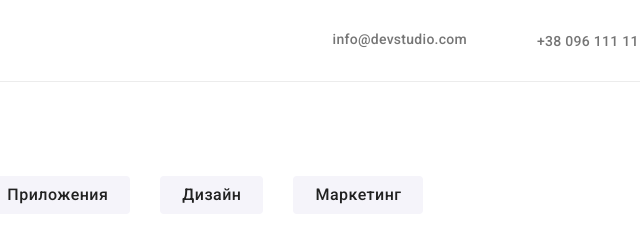
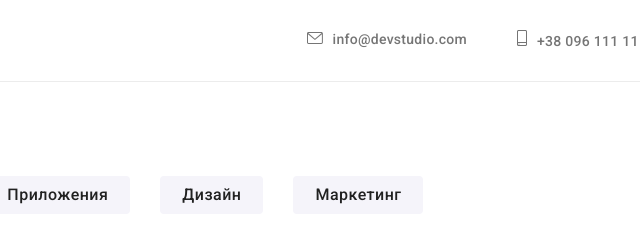
Before and after one commit to Andrey-Baranyuk/goit-markup-hw-04, a plain HTML site: page portfolio.html in a window 1280 px wide. Shown: the top 240 px of the page, 581-1221 px from the left. Drawn offline with Linux system fonts and the light colour scheme.

Commit message:
portfolio svg

```diff
--- a/portfolio.html
+++ b/portfolio.html
@@ -30,14 +30,14 @@
             <ul class="header-list-contacts">
                 <li class="header-contacts-item list">
                     <svg class="mail-icon">
-                        <use href="../img/sprite.svg#icon-letter"></use>
+                        <use href="./img/sprite.svg#letter"></use>
                     </svg>
                     <a class="header-tel-link link" href="mailto:info@devstudio.com">info@devstudio.com</a>
                 </li>
 
                 <li class="header-contacts-item list">
                     <svg class="tel-icon">
-                        <use href="../img/sprite.svg#icon-phone"></use>
+                        <use href="./img/sprite.svg#phone"></use>
                     </svg>
                     <a class="header-tel-link link" href="tel:+380961111111">+38 096 111 11 11</a>
                 </li>
```
